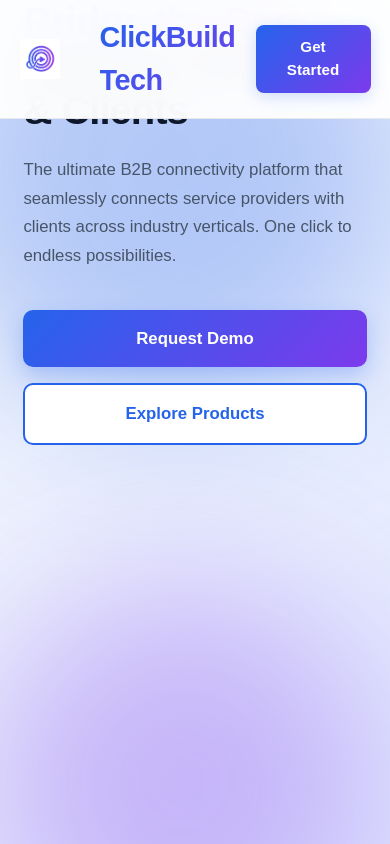
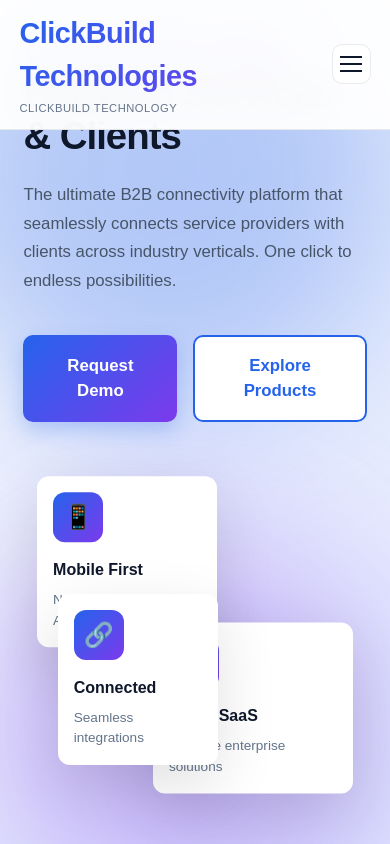
Before and after one commit to bara080/ClickbuildTechnologies, a Next.js app in the folder clickbuild/: page / in a window 390 px wide. Shown: the top 844 px of the page. Built offline with nearby package versions, Linux system fonts and the light colour scheme.

Commit message:
Screen resolved

```diff
--- a/clickbuild/src/app/globals.css
+++ b/clickbuild/src/app/globals.css
@@ -1,5 +1,6 @@
 @import "tailwindcss";
 
+/* -------- Theme tokens -------- */
 :root {
   --background: #ffffff;
   --foreground: #171717;
@@ -19,17 +20,50 @@
   }
 }
 
+/* -------- Global base -------- */
 body {
   background: var(--background);
   color: var(--foreground);
   font-family: Arial, Helvetica, sans-serif;
+}
 
-  /* Navigation */
+/* -------- Keyframes MUST be top-level -------- */
+@keyframes fadeInLeft {
+  from {
+    opacity: 0;
+    transform: translateX(-30px);
+  }
+  to {
+    opacity: 1;
+    transform: translateX(0);
+  }
+}
+@keyframes fadeInRight {
+  from {
+    opacity: 0;
+    transform: translateX(30px);
+  }
+  to {
+    opacity: 1;
+    transform: translateX(0);
+  }
+}
+@keyframes float {
+  0%,
+  100% {
+    transform: translateY(0);
+  }
+  50% {
+    transform: translateY(-20px);
+  }
+}
+
+/* -------- Navigation -------- */
 nav {
   position: fixed;
   top: 0;
   width: 100%;
-    padding: 1.2rem 6%;
+  padding: 1rem 2%;
   display: flex;
   justify-content: space-between;
   align-items: center;
@@ -66,7 +100,7 @@ body {
 }
 .nav-links {
   display: flex;
-    gap: 2.5rem;
+  gap: 1.5rem;
   align-items: center;
 }
 .nav-links a {
@@ -94,11 +128,11 @@ body {
   width: 100%;
 }
 .nav-cta {
-    padding: 0.7rem 1.8rem;
+  padding: 0.5rem 1.5rem;
   background: linear-gradient(135deg, #2563eb 0%, #7c3aed 100%);
-    color: white;
+  color: #fff;
   border: none;
-    border-radius: 8px;
+  border-radius: 10px;
   font-weight: 600;
   font-size: 0.95rem;
   cursor: pointer;
@@ -109,8 +143,102 @@ body {
   transform: translateY(-2px);
   box-shadow: 0 8px 25px rgba(37, 99, 235, 0.35);
 }
+/* wrap inside nav for layout */
+nav .nav-inner {
+  display: flex;
+  align-items: center;
+  justify-content: space-between;
+  width: 100%;
+}
 
-  /* Hero */
+/* hide mobile toggle on desktop */
+.mobile-toggle {
+  display: none;
+  position: relative;
+  width: 40px;
+  height: 40px;
+  border: 1px solid rgba(0, 0, 0, 0.08);
+  border-radius: 10px;
+  background: #fff;
+}
+.hamburger,
+.hamburger::before,
+.hamburger::after {
+  position: absolute;
+  left: 50%;
+  width: 22px;
+  height: 2px;
+  background: #0f172a;
+  content: "";
+  transition: transform 0.25s ease, top 0.25s ease, opacity 0.2s ease;
+}
+.hamburger {
+  top: 50%;
+  transform: translate(-50%, -50%);
+}
+.hamburger::before {
+  top: -7px;
+  transform: translateX(-50%);
+}
+.hamburger::after {
+  top: 7px;
+  transform: translateX(-50%);
+}
+.hamburger.is-active {
+  background: transparent;
+}
+.hamburger.is-active::before {
+  top: 0;
+  transform: translateX(-50%) rotate(45deg);
+}
+.hamburger.is-active::after {
+  top: 0;
+  transform: translateX(-50%) rotate(-45deg);
+}
+
+/* desktop-only helper */
+.desktop-only {
+  display: flex;
+  gap: 1.5rem;
+  align-items: center;
+}
+
+/* mobile drawer (hidden by default) */
+.mobile-menu {
+  display: none;
+  position: fixed;
+  top: 64px; /* ~nav height */
+  left: 0;
+  right: 0;
+  background: rgba(255, 255, 255, 0.98);
+  backdrop-filter: blur(16px);
+  border-bottom: 1px solid rgba(0, 0, 0, 0.08);
+  padding: 1rem 6%;
+  transform: translateY(-8px);
+  opacity: 0;
+  transition: opacity 0.25s ease, transform 0.25s ease;
+  z-index: 999;
+}
+.mobile-menu a {
+  display: block;
+  padding: 0.8rem 0;
+  color: #0f172a;
+  font-weight: 600;
+  text-decoration: none;
+}
+.mobile-menu .nav-cta.full {
+  width: 100%;
+  margin-top: 0.5rem;
+}
+
+/* opened state */
+.mobile-menu.open {
+  display: block;
+  transform: translateY(0);
+  opacity: 1;
+}
+
+/* -------- Hero -------- */
 .hero {
   min-height: 100vh;
   display: flex;
@@ -133,16 +261,6 @@ body {
 }
 .hero-content {
   animation: fadeInLeft 1s ease-out;
-  }
-  @keyframes fadeInLeft {
-    from {
-      opacity: 0;
-      transform: translateX(-30px);
-    }
-    to {
-      opacity: 1;
-      transform: translateX(0);
-    }
 }
 .hero h1 {
   font-size: 3.8rem;
@@ -171,7 +289,7 @@ body {
 .btn-primary {
   padding: 1rem 2.2rem;
   background: linear-gradient(135deg, #2563eb 0%, #7c3aed 100%);
-    color: white;
+  color: #fff;
   border: none;
   border-radius: 10px;
   font-size: 1.05rem;
@@ -186,7 +304,7 @@ body {
 }
 .btn-secondary {
   padding: 1rem 2.2rem;
-    background: white;
+  background: #fff;
   color: #2563eb;
   border: 2px solid #2563eb;
   border-radius: 10px;
@@ -203,16 +321,6 @@ body {
   position: relative;
   animation: fadeInRight 1s ease-out;
 }
-  @keyframes fadeInRight {
-    from {
-      opacity: 0;
-      transform: translateX(30px);
-    }
-    to {
-      opacity: 1;
-      transform: translateX(0);
-    }
-  }
 .visual-container {
   position: relative;
   width: 100%;
@@ -220,11 +328,11 @@ body {
 }
 .floating-card {
   position: absolute;
-    background: white;
+  background: #fff;
   border-radius: 16px;
   padding: 2rem;
   box-shadow: 0 20px 60px rgba(0, 0, 0, 0.12);
-    animation: float 4s ease-in-out infinite;
+  animation: float 3s ease-in-out infinite;
 }
 .card-1 {
   top: 10%;
@@ -243,15 +351,6 @@ body {
   left: 20%;
   width: 200px;
   animation-delay: 2s;
-  }
-  @keyframes float {
-    0%,
-    100% {
-      transform: translateY(0);
-    }
-    50% {
-      transform: translateY(-20px);
-    }
 }
 .card-icon {
   width: 50px;
@@ -275,7 +374,7 @@ body {
   color: #64748b;
 }
 
-  /* Background Decoration */
+/* -------- Decorative BG -------- */
 .bg-decoration {
   position: absolute;
   width: 100%;
@@ -306,10 +405,10 @@ body {
   left: -5%;
 }
 
-  /* Why / Products */
+/* -------- Why / Products -------- */
 .why-section {
   padding: 8rem 6%;
-    background: white;
+  background: #fff;
   position: relative;
 }
 .section-header {
@@ -329,15 +428,15 @@ body {
 }
 .products-grid {
   display: grid;
-    grid-template-columns: repeat(2, 1fr);
+  grid-template-columns: repeat(3, 1fr);
   gap: 3rem;
-    max-width: 1300px;
+  max-width: 1500px;
   margin: 0 auto;
 }
 .product-card {
   background: linear-gradient(135deg, #f8fafc 0%, #e0e7ff 50%, #faf5ff 100%);
   border-radius: 24px;
-    padding: 3rem;
+  padding: 2rem;
   position: relative;
   overflow: hidden;
   transition: all 0.4s;
@@ -407,7 +506,7 @@ body {
   width: 24px;
   height: 24px;
   background: linear-gradient(135deg, #2563eb, #7c3aed);
-    color: white;
+  color: #fff;
   border-radius: 50%;
   display: flex;
   align-items: center;
@@ -418,7 +517,7 @@ body {
 .product-cta {
   padding: 0.9rem 1.8rem;
   background: linear-gradient(135deg, #2563eb, #7c3aed);
-    color: white;
+  color: #fff;
   border: none;
   border-radius: 10px;
   font-weight: 600;
@@ -431,12 +530,12 @@ body {
   box-shadow: 0 8px 20px rgba(37, 99, 235, 0.4);
 }
 
-  /* Company Section */
+/* -------- Company -------- */
 .company-section {
   padding: 6rem 6%;
   background: linear-gradient(135deg, #0f172a 0%, #1e293b 100%);
   text-align: center;
-    color: white;
+  color: #fff;
 }
 .company-section h2 {
   font-size: 2.5rem;
@@ -454,12 +553,12 @@ body {
   margin: 0 auto;
 }
 
-  /* CTA */
+/* -------- CTA -------- */
 .cta-section {
   padding: 8rem 6%;
   background: linear-gradient(135deg, #2563eb 0%, #7c3aed 100%);
   text-align: center;
-    color: white;
+  color: #fff;
   position: relative;
   overflow: hidden;
 }
@@ -501,7 +600,7 @@ body {
 }
 .cta-button {
   padding: 1.2rem 3rem;
-    background: white;
+  background: #fff;
   color: #2563eb;
   border: none;
   border-radius: 12px;
@@ -516,7 +615,7 @@ body {
   box-shadow: 0 15px 40px rgba(0, 0, 0, 0.3);
 }
 
-  /* Footer */
+/* -------- Footer -------- */
 footer {
   padding: 3rem 6%;
   background: #0f172a;
@@ -528,7 +627,18 @@ body {
   font-size: 0.95rem;
 }
 
-  /* Mobile */
+/* -------- Scroll Animation (global) -------- */
+.fade-in {
+  opacity: 0;
+  transform: translateY(30px);
+  transition: opacity 0.8s ease, transform 0.8s ease;
+}
+.fade-in.visible {
+  opacity: 1;
+  transform: translateY(0);
+}
+
+/* -------- Media queries MUST be top-level -------- */
 @media (max-width: 1024px) {
   .hero-grid {
     grid-template-columns: 1fr;
@@ -542,47 +652,64 @@ body {
   }
 }
 @media (max-width: 768px) {
+  /* nav spacing */
   nav {
-      padding: 1rem 5%;
+    padding: 0.75rem 5%;
   }
-    .nav-links a {
+
+  /* show hamburger, hide desktop list */
+  .mobile-toggle {
+    display: inline-flex;
+    align-items: center;
+    justify-content: center;
+  }
+  .desktop-only {
     display: none;
   }
+
+  /* typography tweaks */
   .hero h1 {
-      font-size: 2.5rem;
+    font-size: 2.4rem;
   }
   .hero p {
     font-size: 1.05rem;
   }
-    .hero-buttons {
-      flex-direction: column;
-    }
-    .section-header h2 {
-      font-size: 2rem;
-    }
+  .section-header h2,
   .cta-section h2 {
     font-size: 2rem;
   }
-    .why-section,
-    .cta-section {
-      padding: 5rem 5%;
-    }
-    .product-card {
-      padding: 2rem;
+
+  /* keep animations on mobile, but scale cards smaller instead of hiding them */
+  .visual-container {
+    height: 360px;
   }
   .floating-card {
-      display: none;
+    padding: 1rem;
+    border-radius: 12px;
+  }
+  .card-1 {
+    width: 180px;
+    top: 8%;
+    left: 4%;
+  }
+  .card-2 {
+    width: 200px;
+    top: 48%;
+    right: 4%;
+  }
+  .card-3 {
+    width: 160px;
+    bottom: 8%;
+    left: 10%;
   }
 
-    /* Scroll Animation */
-    .fade-in {
-      opacity: 0;
-      transform: translateY(30px);
-      transition: opacity 0.8s ease, transform 0.8s ease;
+  /* grid collapse */
+  .hero-grid {
+    grid-template-columns: 1fr;
+    gap: 2rem;
   }
-    .fade-in.visible {
-      opacity: 1;
-      transform: translateY(0);
+  .products-grid {
+    grid-template-columns: 1fr;
+    gap: 1.5rem;
   }
 }
-}
--- a/clickbuild/src/components/Company.tsx
+++ b/clickbuild/src/components/Company.tsx
@@ -1,7 +1,7 @@
 export default function Company() {
   return (
     <section className="company-section" id="why">
-      <h2>ClickBuild Technology</h2>
+      <h2>ClickBuild Tech</h2>
       <p>
         We are a forward-thinking technology company dedicated to building
         innovative B2B solutions that help businesses scale. Our mission is to
--- a/clickbuild/src/components/NavBar.tsx
+++ b/clickbuild/src/components/NavBar.tsx
@@ -1,12 +1,13 @@
 "use client";
-import { useEffect, useCallback } from "react";
-import Image from "next/image";
-import clickBuildIcon from "@/public/ClickBuild.png";
+import { useCallback, useEffect, useState } from "react";
 
 export default function NavBar() {
+  const [open, setOpen] = useState(false);
+
   const onScrollTo = useCallback((selector: string) => {
     const el = document.querySelector(selector);
     el?.scrollIntoView({ behavior: "smooth", block: "start" });
+    setOpen(false); // close mobile menu after click
   }, []);
 
   useEffect(() => {
@@ -20,19 +21,70 @@ export default function NavBar() {
     return () => window.removeEventListener("scroll", onScroll);
   }, []);
 
+  // lock body scroll when menu is open (mobile)
+  useEffect(() => {
+    if (open) document.body.style.overflow = "hidden";
+    else document.body.style.overflow = "";
+  }, [open]);
+
   return (
     <nav id="navbar">
-      <div className="nav-links gap-0.5">
-        <Image
-          src="/ClickBuildIcon.jpg"
-          alt="ClickBuild Technologies logo"
-          width={40}
-          height={40}
-          priority
-        />
-        <div className="logo">ClickBuild Tech</div>
+      <div className="nav-inner">
+        <div className="logo-wrap">
+          <div className="logo-container">
+            <div className="logo">ClickBuild Technologies</div>
+            <div className="company-name">ClickBuild Technology</div>
+          </div>
+        </div>
+
+        {/* Desktop links */}
+        <div className="nav-links desktop-only">
+          <a
+            href="#products"
+            onClick={(e) => {
+              e.preventDefault();
+              onScrollTo("#products");
+            }}
+          >
+            Products
+          </a>
+          <a
+            href="#why"
+            onClick={(e) => {
+              e.preventDefault();
+              onScrollTo("#why");
+            }}
+          >
+            Why ClickBuild?
+          </a>
+          <a
+            href="#contact"
+            onClick={(e) => {
+              e.preventDefault();
+              onScrollTo("#contact");
+            }}
+          >
+            Contact
+          </a>
+          <button className="nav-cta" onClick={() => onScrollTo("#contact")}>
+            Get Started
+          </button>
+        </div>
+
+        {/* Mobile toggle */}
+        <button
+          aria-label="Open menu"
+          aria-expanded={open}
+          aria-controls="mobile-menu"
+          className="mobile-toggle"
+          onClick={() => setOpen((p) => !p)}
+        >
+          <span className={`hamburger ${open ? "is-active" : ""}`} />
+        </button>
       </div>
-      <div className="nav-links">
+
+      {/* Mobile drawer */}
+      <div id="mobile-menu" className={`mobile-menu ${open ? "open" : ""}`}>
         <a
           href="#products"
           onClick={(e) => {
@@ -60,7 +112,7 @@ export default function NavBar() {
         >
           Contact
         </a>
-        <button className="nav-cta" onClick={() => onScrollTo("#contact")}>
+        <button className="nav-cta full" onClick={() => onScrollTo("#contact")}>
           Get Started
         </button>
       </div>
```
Also changed, not shown: clickbuild/src/components/Products.tsx (+28 -0 lines). Lines whose indentation alone changed are shown as unchanged.
